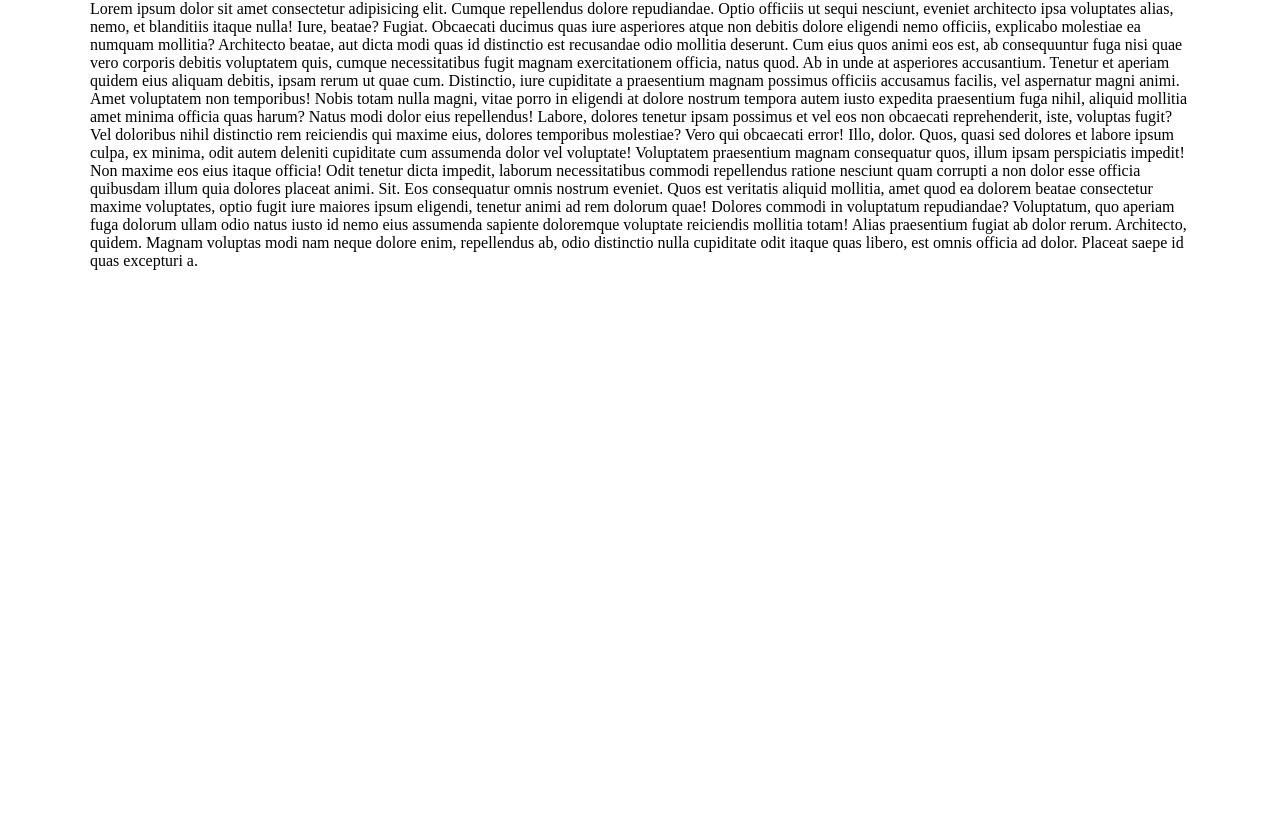
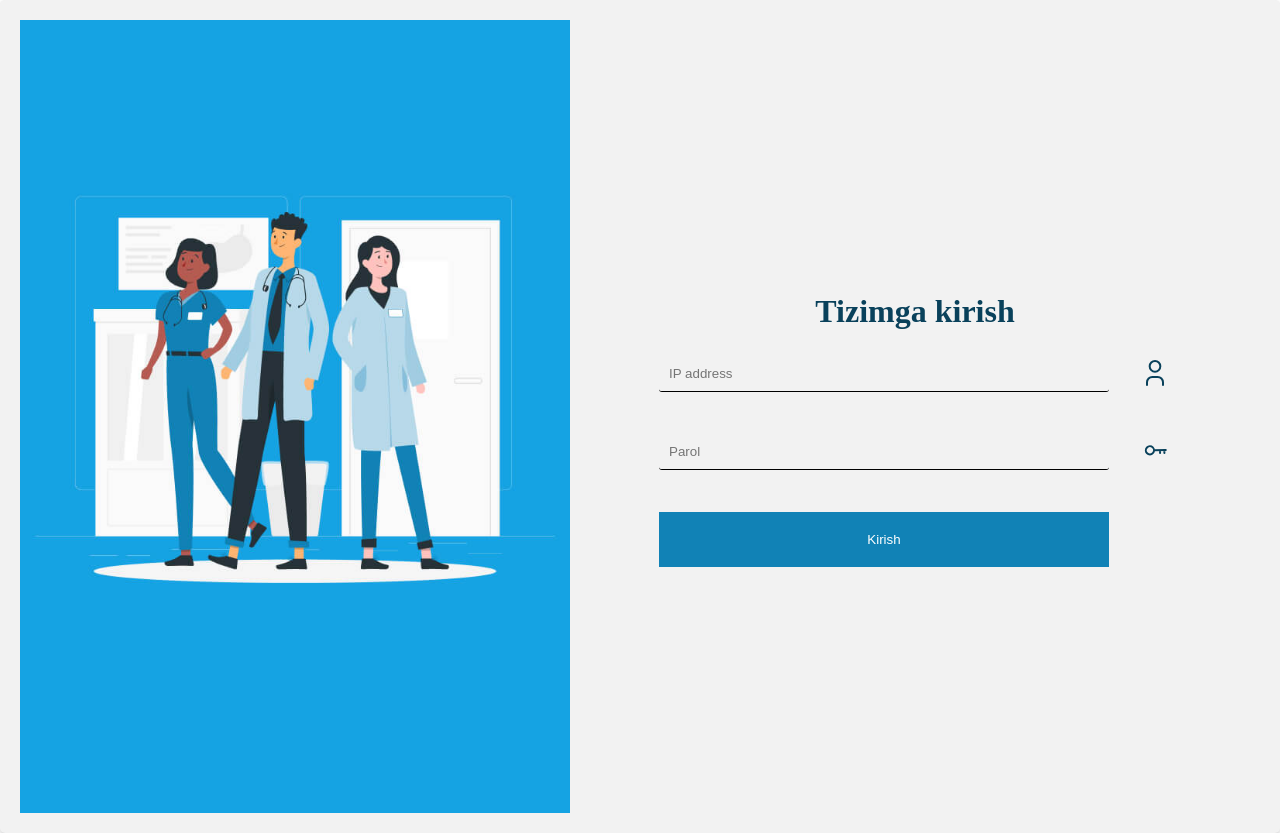
Before and after one commit to Muslimov-Khasan/shifo24, a React (Create React App) app: page / in a window 1280 px wide. Before the commit the page ends 800 px from the top, so only its background shows below. Built offline with nearby package versions, Linux system fonts and the light colour scheme.

Commit message:
login page use

```diff
--- a/src/App.js
+++ b/src/App.js
@@ -1,12 +1,23 @@
+import React, { useState } from "react";
 import './App.css';
 import Header from './components/Header/Header';
-// import Login from './pages/login/login';
+import Login from './pages/login/login';
 
 function App() {
+  const [formData, setFormData] = useState(null);
+
+  const handleLogin = (data) => {
+    // Save the form data in the state
+    setFormData(data);
+  };
+
   return (
     <>
-    {/* <Login/>  */}
-    <Header/>
+      {formData ? (
+        <Header formData={formData} />
+      ) : (
+        <Login onLogin={handleLogin} />
+      )}
     </>
   );
 }
--- a/src/components/Header/Header.jsx
+++ b/src/components/Header/Header.jsx
@@ -1,23 +1,14 @@
 import React from "react";
 
-const Header = () => {
+function Header({ formData }) {
+  // Use the form data in the header component
+  console.log(formData);
+
   return (
-    <>
-      <div className="contianer">
-        Lorem ipsum dolor sit amet consectetur adipisicing elit. Cumque repellendus dolore repudiandae. Optio officiis ut sequi nesciunt, eveniet architecto ipsa voluptates alias, nemo, et blanditiis itaque nulla! Iure, beatae? Fugiat.
-        Obcaecati ducimus quas iure asperiores atque non debitis dolore eligendi nemo officiis, explicabo molestiae ea numquam mollitia? Architecto beatae, aut dicta modi quas id distinctio est recusandae odio mollitia deserunt.
-        Cum eius quos animi eos est, ab consequuntur fuga nisi quae vero corporis debitis voluptatem quis, cumque necessitatibus fugit magnam exercitationem officia, natus quod. Ab in unde at asperiores accusantium.
-        Tenetur et aperiam quidem eius aliquam debitis, ipsam rerum ut quae cum. Distinctio, iure cupiditate a praesentium magnam possimus officiis accusamus facilis, vel aspernatur magni animi. Amet voluptatem non temporibus!
-        Nobis totam nulla magni, vitae porro in eligendi at dolore nostrum tempora autem iusto expedita praesentium fuga nihil, aliquid mollitia amet minima officia quas harum? Natus modi dolor eius repellendus!
-        Labore, dolores tenetur ipsam possimus et vel eos non obcaecati reprehenderit, iste, voluptas fugit? Vel doloribus nihil distinctio rem reiciendis qui maxime eius, dolores temporibus molestiae? Vero qui obcaecati error!
-        Illo, dolor. Quos, quasi sed dolores et labore ipsum culpa, ex minima, odit autem deleniti cupiditate cum assumenda dolor vel voluptate! Voluptatem praesentium magnam consequatur quos, illum ipsam perspiciatis impedit!
-        Non maxime eos eius itaque officia! Odit tenetur dicta impedit, laborum necessitatibus commodi repellendus ratione nesciunt quam corrupti a non dolor esse officia quibusdam illum quia dolores placeat animi. Sit.
-        Eos consequatur omnis nostrum eveniet. Quos est veritatis aliquid mollitia, amet quod ea dolorem beatae consectetur maxime voluptates, optio fugit iure maiores ipsum eligendi, tenetur animi ad rem dolorum quae!
-        Dolores commodi in voluptatum repudiandae? Voluptatum, quo aperiam fuga dolorum ullam odio natus iusto id nemo eius assumenda sapiente doloremque voluptate reiciendis mollitia totam! Alias praesentium fugiat ab dolor rerum.
-        Architecto, quidem. Magnam voluptas modi nam neque dolore enim, repellendus ab, odio distinctio nulla cupiditate odit itaque quas libero, est omnis officia ad dolor. Placeat saepe id quas excepturi a.
-      </div>
-    </>
+    <header>
+      Your header content here
+    </header>
   );
-};
+}
 
 export default Header;
--- a/src/pages/login/login.jsx
+++ b/src/pages/login/login.jsx
@@ -1,21 +1,51 @@
-import React from "react";
+import React, { useState } from "react";
 import "./login.scss";
 import LoginImage from "../../assets/img/login.jpg";
 import userImage from "../../assets/icon/usericon.svg";
 import keyImage from "../../assets/icon/key.svg";
 
-function Login() {
+function Login({ onLogin }) {
+  const [ipAddress, setIpAddress] = useState("");
+  const [password, setPassword] = useState("");
+
+  const handleSubmit = (event) => {
+    event.preventDefault();
+
+    // Create an object with the form data
+    const formData = {
+      ipAddress,
+      password,
+    };
+
+    // Pass the form data to the parent component
+    onLogin(formData);
+  };
+
   return (
     <div className="container">
       <div className="wrapper-login">
         <img src={LoginImage} alt="login" width={"550"} />
-        <form className="form" role={"form"}>
+        <form className="form" role={"form"} onSubmit={handleSubmit}>
           <h2 className="login-text">Tizimga kirish</h2>
-          <input type="email" className="login-email" placeholder="IP address" />
+          <input
+            type="email"
+            className="login-email"
+            placeholder="IP address"
+            value={ipAddress}
+            onChange={(e) => setIpAddress(e.target.value)}
+          />
           <img className="icon-img" src={userImage} alt="user icon" width={"32"} height={"32"} />
-          <input type="password" className="login-password" placeholder="Parol" />
+          <input
+            type="password"
+            className="login-password"
+            placeholder="Parol"
+            value={password}
+            onChange={(e) => setPassword(e.target.value)}
+          />
           <img className="icon-img" src={keyImage} alt="user icon" width={"32"} height={"32"} />
-          <button className="login-btn">Kirish</button>
+          <button type="submit" className="login-btn">
+            Kirish
+          </button>
         </form>
       </div>
     </div>
```
Also changed, not shown: src/Context/Context.jsx (deleted, +0 -22 lines), src/Context/FormDataContext.jsx (added, +17 -0 lines).
